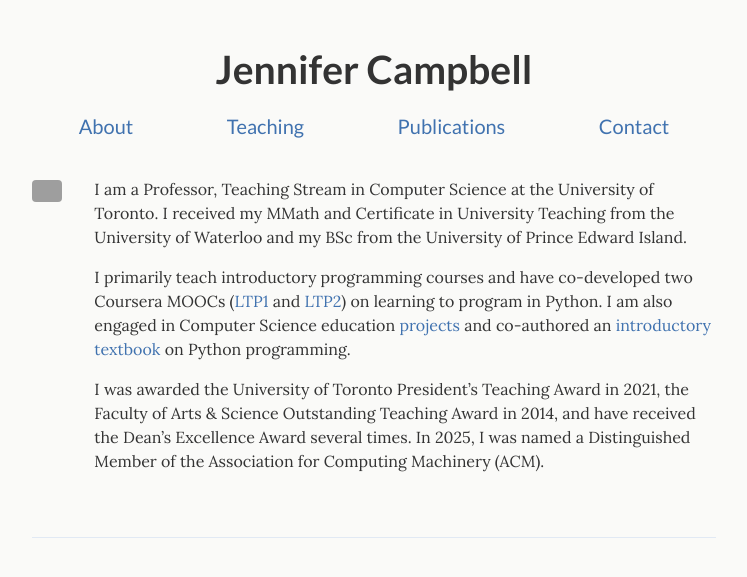
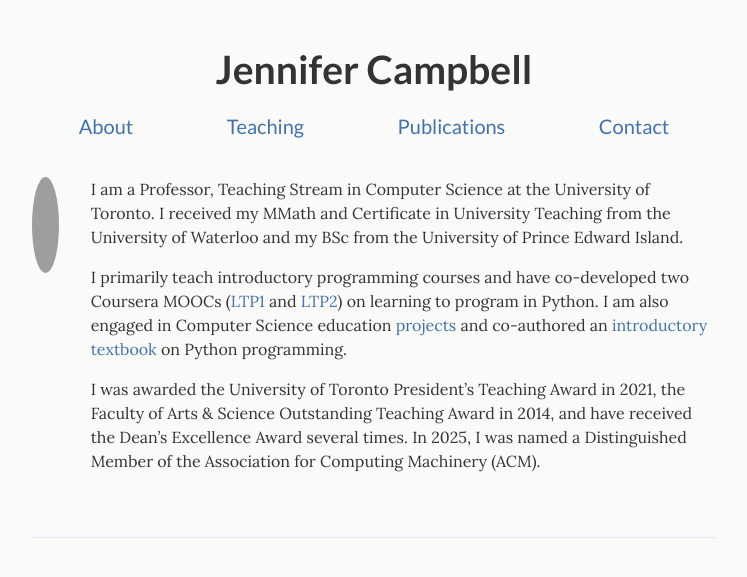
Before and after one commit to jencampbell/jencampbell.github.io, a Jekyll site: the page built from index.md, in a window 1280 px wide. Shown: the top 577 px of the page, without its empty margins (266-1013 px from the left). Built offline with Jekyll 4.4.1, drawn with Linux system fonts in a browser that asks for light colours; grey boxes are pictures that could not be loaded.

Commit message:
Try circular avatar for intro photo (96px)
Co-Authored-By: Claude Sonnet 5 <noreply@anthropic.com>
Claude-Session: https://claude.ai/code/session_01PUq2p2BnfrUQy9XFpbcxzH

```diff
--- a/_sass/_page.scss
+++ b/_sass/_page.scss
@@ -180,9 +180,11 @@ p.post-desc {
 }
 
 .intro-photo {
-  width: 110px;
-  height: auto;
-  border-radius: $border-radius;
+  width: 96px;
+  height: 96px;
+  border-radius: 50%;
+  object-fit: cover;
+  object-position: center 20%;
   align-self: center;
 }
 
```
